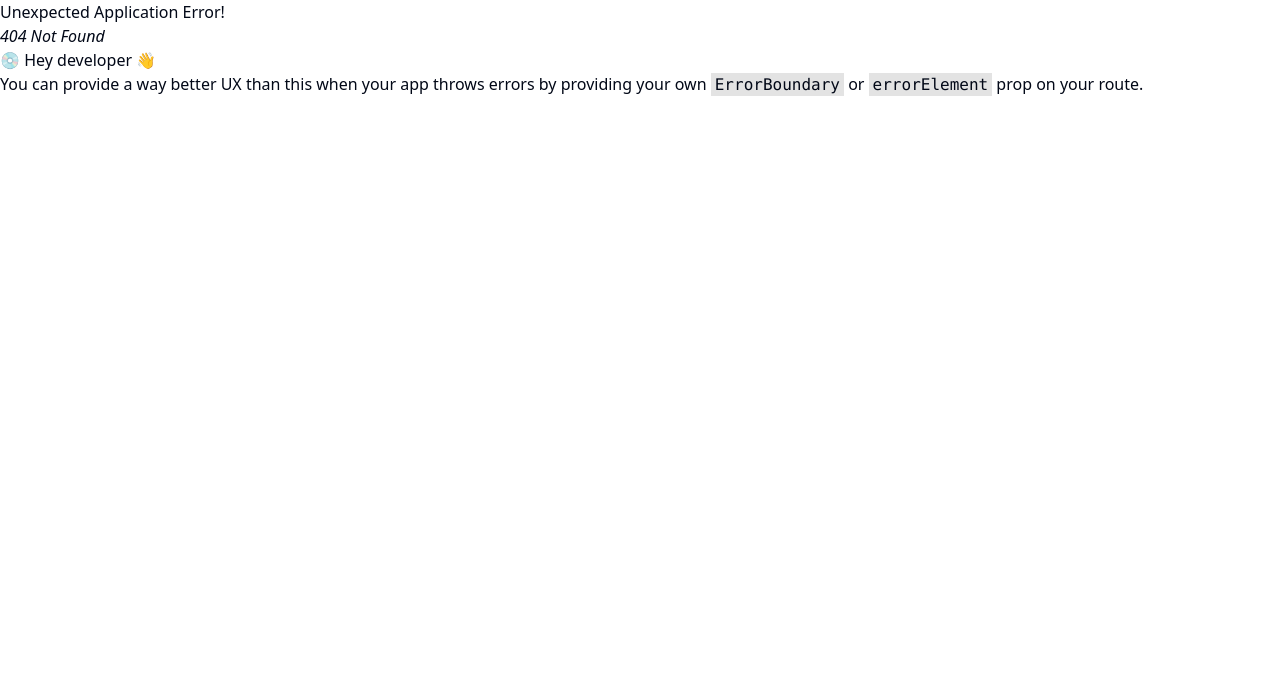
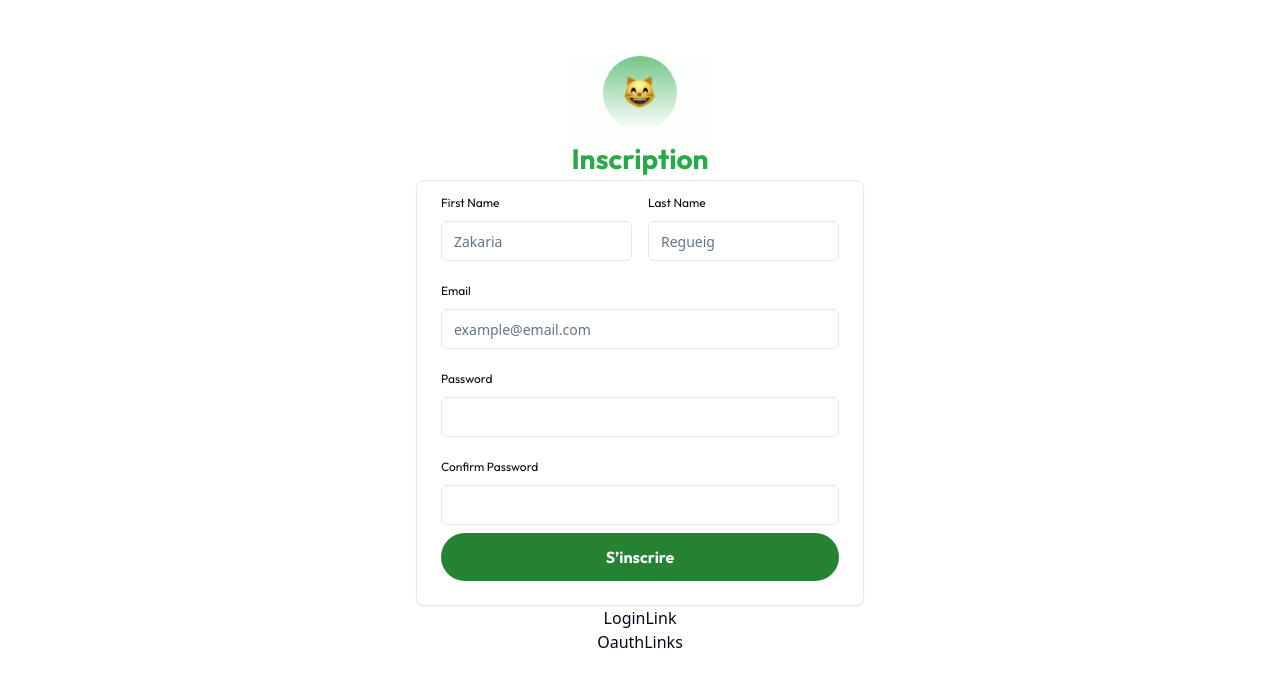
Before and after one commit to Umbrella-team-SquidTech/Ozon-Website, a React (Vite) app: page /register in a window 1280 px wide. Before the commit this address had no page. Shown: the top 686 px of the page. Built offline with nearby package versions, Linux system fonts and the light colour scheme.

Commit message:
feat:registration page in progress ,setting custom colors in tailwind config file

```diff
--- a/index.html
+++ b/index.html
@@ -3,10 +3,9 @@
   <head>
     <meta charset="UTF-8" />
     <link rel="icon" type="image/svg+xml" href="./src//assets/Logo.svg" />
-    <link
-      href="https://fonts.googleapis.com/css2?family=Inter:wght@100..900&display=swap"
-      rel="stylesheet"
-    />
+    <link rel="preconnect" href="https://fonts.googleapis.com">
+    <link rel="preconnect" href="https://fonts.gstatic.com" crossorigin>
+    <link href="https://fonts.googleapis.com/css2?family=Outfit:wght@100..900&display=swap" rel="stylesheet">
     <meta name="viewport" content="width=device-width, initial-scale=1.0" />
     <title>EcoLink</title>
   </head>
--- /dev/null
+++ b/src/components/Register/LoginLink.tsx
@@ -0,0 +1,9 @@
+
+
+const LoginLink = () => {
+  return (
+    <div>LoginLink</div>
+  )
+}
+
+export default LoginLink
--- /dev/null
+++ b/src/components/Register/OauthLinks.tsx
@@ -0,0 +1,8 @@
+
+const OauthLinks = () => {
+  return (
+    <div>OauthLinks</div>
+  )
+}
+
+export default OauthLinks
--- /dev/null
+++ b/src/components/Register/RegisterForm.tsx
@@ -0,0 +1,9 @@
+
+
+const RegisterForm = () => {
+  return (
+    <div>RegisterForm</div>
+  )
+}
+
+export default RegisterForm
--- /dev/null
+++ b/src/components/Register/RegisterHeader.tsx
@@ -0,0 +1,13 @@
+import RegisterIcon from "@/assets/Register/insciption_icon.svg"
+
+
+const RegisterHeader = () => {
+  return (
+    <div className=" flex flex-col items-center gap-2 bg-BgColor">
+      <img src={RegisterIcon} alt="cat icon" width={74}  />
+      <h3 className=" font-Outfit text-PrimaryColor text-[28px] font-bold">Inscription</h3>
+    </div>
+  )
+}
+
+export default RegisterHeader
--- /dev/null
+++ b/src/components/Register/register-mobile-form.tsx
@@ -0,0 +1,59 @@
+/**
+* This code was generated by v0 by Vercel.
+* @see https://v0.dev/t/xqk8UbVWNAQ
+* Documentation: https://v0.dev/docs#integrating-generated-code-into-your-nextjs-app
+*/
+
+/** Add fonts into your Next.js project:
+
+import { Inter } from 'next/font/google'
+
+inter({
+  subsets: ['latin'],
+  display: 'swap',
+})
+
+To read more about using these font, please visit the Next.js documentation:
+- App Directory: https://nextjs.org/docs/app/building-your-application/optimizing/fonts
+- Pages Directory: https://nextjs.org/docs/pages/building-your-application/optimizing/fonts
+**/
+import { Card, CardHeader, CardTitle, CardDescription, CardContent, CardFooter } from "@/components/ui/card"
+import { Label } from "@/components/ui/label"
+import { Input } from "@/components/ui/input"
+import { Button } from "@/components/ui/button"
+
+export function RegisterMobileForm() {
+  return (
+    <Card className="w-full max-w-md mx-auto">
+      <CardContent className="space-y-4 py-2">
+        <div className="grid grid-cols-2 gap-4">
+          <div className="space-y-2">
+            <Label htmlFor="firstName">First Name</Label>
+            <Input id="firstName" placeholder="Zakaria" />
+          </div>
+          <div className="space-y-2">
+            <Label htmlFor="lastName">Last Name</Label>
+            <Input id="lastName" placeholder="Regueig" />
+          </div>
+        </div>
+        <div className="space-y-2">
+          <Label htmlFor="email">Email</Label>
+          <Input id="email" type="email" placeholder="example@email.com" />
+        </div>
+        <div className="space-y-2">
+          <Label htmlFor="password">Password</Label>
+          <Input id="password" type="password" />
+        </div>
+        <div className="space-y-2">
+          <Label htmlFor="confirmPassword">Confirm Password</Label>
+          <Input id="confirmPassword" type="password" />
+        </div>
+      </CardContent>
+      <CardFooter>
+        <Button type="submit" className="w-full bg-SecondaryColor rounded-[100px] p-6 text-base font-[700] font-Outfit">
+        S’inscrire
+        </Button>
+      </CardFooter>
+    </Card>
+  )
+}
--- /dev/null
+++ b/src/components/ui/card.tsx
@@ -0,0 +1,79 @@
+import * as React from "react"
+
+import { cn } from "@/utils/lib"
+
+const Card = React.forwardRef<
+  HTMLDivElement,
+  React.HTMLAttributes<HTMLDivElement>
+>(({ className, ...props }, ref) => (
+  <div
+    ref={ref}
+    className={cn(
+      "rounded-lg border bg-card text-card-foreground shadow-sm",
+      className
+    )}
+    {...props}
+  />
+))
+Card.displayName = "Card"
+
+const CardHeader = React.forwardRef<
+  HTMLDivElement,
+  React.HTMLAttributes<HTMLDivElement>
+>(({ className, ...props }, ref) => (
+  <div
+    ref={ref}
+    className={cn("flex flex-col space-y-1.5 p-6", className)}
+    {...props}
+  />
+))
+CardHeader.displayName = "CardHeader"
+
+const CardTitle = React.forwardRef<
+  HTMLParagraphElement,
+  React.HTMLAttributes<HTMLHeadingElement>
+>(({ className, ...props }, ref) => (
+  <h3
+    ref={ref}
+    className={cn(
+      "text-2xl font-semibold leading-none tracking-tight",
+      className
+    )}
+    {...props}
+  />
+))
+CardTitle.displayName = "CardTitle"
+
+const CardDescription = React.forwardRef<
+  HTMLParagraphElement,
+  React.HTMLAttributes<HTMLParagraphElement>
+>(({ className, ...props }, ref) => (
+  <p
+    ref={ref}
+    className={cn("text-sm text-muted-foreground", className)}
+    {...props}
+  />
+))
+CardDescription.displayName = "CardDescription"
+
+const CardContent = React.forwardRef<
+  HTMLDivElement,
+  React.HTMLAttributes<HTMLDivElement>
+>(({ className, ...props }, ref) => (
+  <div ref={ref} className={cn("p-6 pt-0", className)} {...props} />
+))
+CardContent.displayName = "CardContent"
+
+const CardFooter = React.forwardRef<
+  HTMLDivElement,
+  React.HTMLAttributes<HTMLDivElement>
+>(({ className, ...props }, ref) => (
+  <div
+    ref={ref}
+    className={cn("flex items-center p-6 pt-0", className)}
+    {...props}
+  />
+))
+CardFooter.displayName = "CardFooter"
+
+export { Card, CardHeader, CardFooter, CardTitle, CardDescription, CardContent }
--- a/src/components/ui/label.tsx
+++ b/src/components/ui/label.tsx
@@ -17,7 +17,7 @@ const Label = React.forwardRef<
 >(({ className, ...props }, ref) => (
   <LabelPrimitive.Root
     ref={ref}
-    className={cn(labelVariants(), className)}
+    className={cn(labelVariants(), className, " text-TypoColor text-xs font-[400] font-Outfit")}
     {...props}
   />
 ));
--- /dev/null
+++ b/src/pages/RegisterPage.tsx
@@ -0,0 +1,18 @@
+import LoginLink from "@/components/Register/LoginLink"
+import OauthLinks from "@/components/Register/OauthLinks"
+import RegisterForm from "@/components/Register/RegisterForm"
+import RegisterHeader from "@/components/Register/RegisterHeader"
+import {RegisterMobileForm} from "@/components/Register/register-mobile-form"
+const RegisterPage = () => {
+  return (
+    <div className="w-screen h-[100dvh] flex flex-col items-center pt-14 ">
+        <RegisterHeader />
+        {/* <RegisterForm /> */}
+        <RegisterMobileForm />
+        <LoginLink />
+        <OauthLinks />
+    </div>
+  )
+}
+
+export default RegisterPage
--- /dev/null
+++ b/src/schemas/RegisterSchema.ts
@@ -0,0 +1,22 @@
+// a register form that contains the following fields (nom, prenom, email, mot de passe , Confirmer Mot de passe)
+
+import { z } from "zod";
+
+const registerSchema = z.object({
+  nom: z.string().min(2, {
+    message: "Nom doit contenir au moins 2 caractères.",
+  }),
+  prenom: z.string().min(2, {
+    message: "prenom doit contenir au moins 2 caractères.",
+  }),
+  email: z.string().email({
+    message: "Email doit être valide.",
+  }),
+  password: z.string().min(6, {
+    message: "Password should be at least 6 characters.",
+  }),
+  confirmPassword: z.string().min(6, {
+    message: "Password should be at least 6 characters.",
+  }),
+});
+export default registerSchema;
--- a/tailwind.config.js
+++ b/tailwind.config.js
@@ -52,9 +52,15 @@ export default {
           DEFAULT: "hsl(var(--card))",
           foreground: "hsl(var(--card-foreground))",
         },
+        PrimaryColor:"#2BA84A",
+        SecondaryColor:"#248232",
+        BgColor:"#FCFFFC",
+        TypoColor:"#040F0F",
+        NeutralColor:"#2D3A3A",
+        Neutral2Color:"#BAB8B8",
       },
       fontFamily: {
-        inter: ["Inter"],
+        Outfit: ["Outfit"],
       },
       borderRadius: {
         lg: "var(--radius)",
```
Also changed, not shown: src/router.tsx (+9 -0 lines), src/assets/Register/insciption_icon.svg (added).
